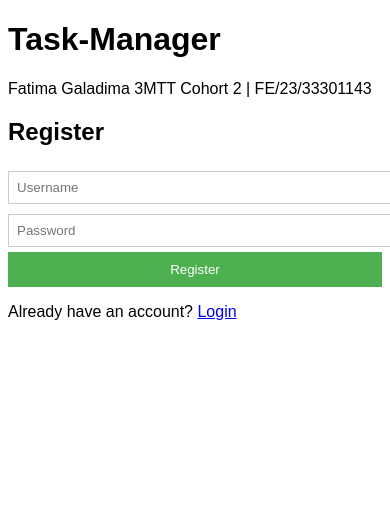
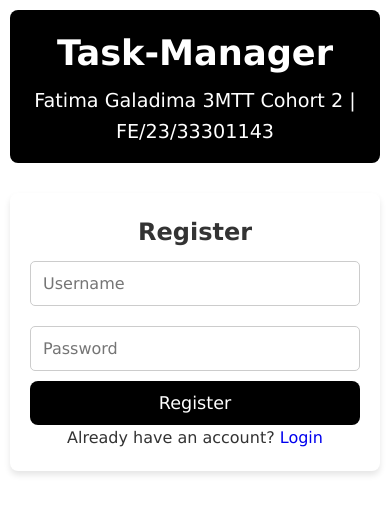
Before and after one commit to Asgurama/Fatima-Galadima, a plain HTML site: page index.html in a window 390 px wide. Drawn offline with Linux system fonts and the light colour scheme.

Commit message:
Update styles.css

```diff
--- a/styles.css
+++ b/styles.css
@@ -1,40 +1,128 @@
+/* General Reset */
+* {
+    margin: 0;
+    padding: 0;
+    box-sizing: border-box;
+    text-decoration: none;
+    font-family: Verdana;
+}
+
+/* Body Styling */
 body {
     font-family: Arial, sans-serif;
-}
-
-#auth-container {
-    width: 300px;
-    margin: 0 auto;
+    background-color: white;
+    color: #333;
+    line-height: 1.6;
     padding: 20px;
 }
 
-input, textarea, select {
+/* Header Styling */
+header {
+    background-color: black;
+    color: white;
+    padding: 15px;
+    text-align: center;
+    margin-bottom: 30px;
+    border-radius: 8px;
     width: 100%;
-    padding: 8px;
-    margin: 5px 0;
+}
+
+header h1 {
+    font-size: 2.2em;
+    margin: 0;
+}
+
+header p {
+    font-size: 1.2em;
+    margin-top: 5px;
+}
+
+/* Page Container */
+.page {
+    background-color: white;
+    padding: 30px;
+    border-radius: 8px;
+    box-shadow: 0 4px 6px rgba(0, 0, 0, 0.1);
+    max-width: 600px;
+    margin: 0 auto;
+    text-align: center;
+}
+
+/* Input and Button Styling */
+input[type="text"],
+input[type="password"],
+input[type="date"],
+textarea,
+select {
+    width: 100%;
+    padding: 12px;
+    margin: 10px 0;
     border: 1px solid #ccc;
+    border-radius: 5px;
+    font-size: 1em;
 }
 
 button {
-    padding: 10px;
-    background-color: #4CAF50;
+    width: 100%;
+    padding: 12px;
+    background-color: black;
     color: white;
     border: none;
-    width: 100%;
+    border-radius: 8px;
+    font-size: 1.1em;
+    cursor: pointer;
 }
 
 button:hover {
-    background-color: #45a049;
+    background-color: black;
 }
 
-#task-container {
-    padding: 20px;
+/* Task List Styling */
+#taskList {
+    margin-top: 30px;
+    text-align: left;
 }
 
-#task-modal {
-    padding: 20px;
-    background-color: white;
-    border: 1px solid #ccc;
-    max-width: 400px;
-    margin: 0 auto;
+.task {
+    background-color: #f9f9f9;
+    padding: 15px;
+    border-radius: 8px;
+    border: 1px solid #ddd;
+    margin-bottom: 20px;
 }
+
+button.edit,
+button.delete {
+    margin-top: 10px;
+    padding: 8px;
+    border-radius: 8px;
+    cursor: pointer;
+}
+
+button.edit {
+    background-color: #ffc107;
+    color: black;
+}
+
+button.edit:hover {
+    background-color: #e0a800;
+}
+
+button.delete {
+    background-color: #dc3545;
+    color: white;
+}
+
+button.delete:hover {
+    background-color: #c82333;
+}
+/* Responsive Design for Mobile Devices */
+@media (max-width: 600px) {
+    body {
+        padding: 10px;
+    }
+
+    .page {
+        padding: 20px;
+    }
+    }
```
